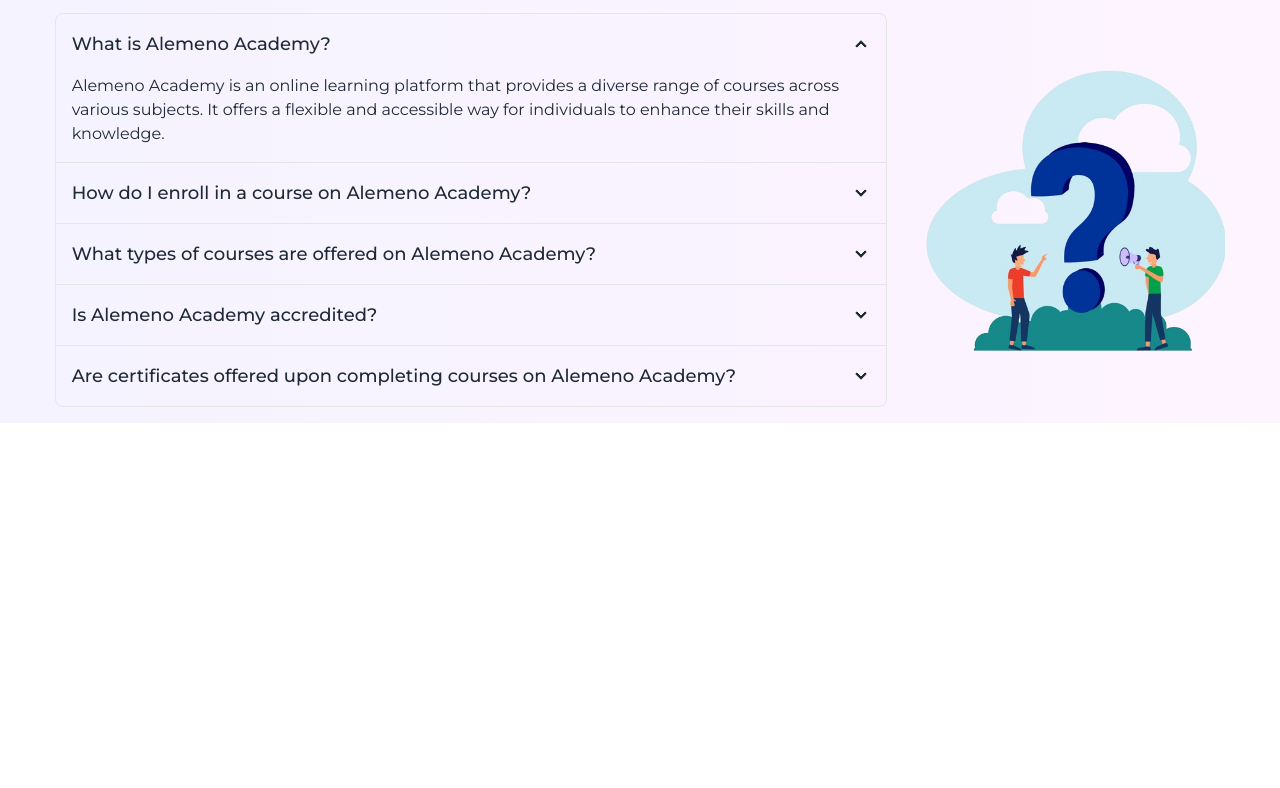
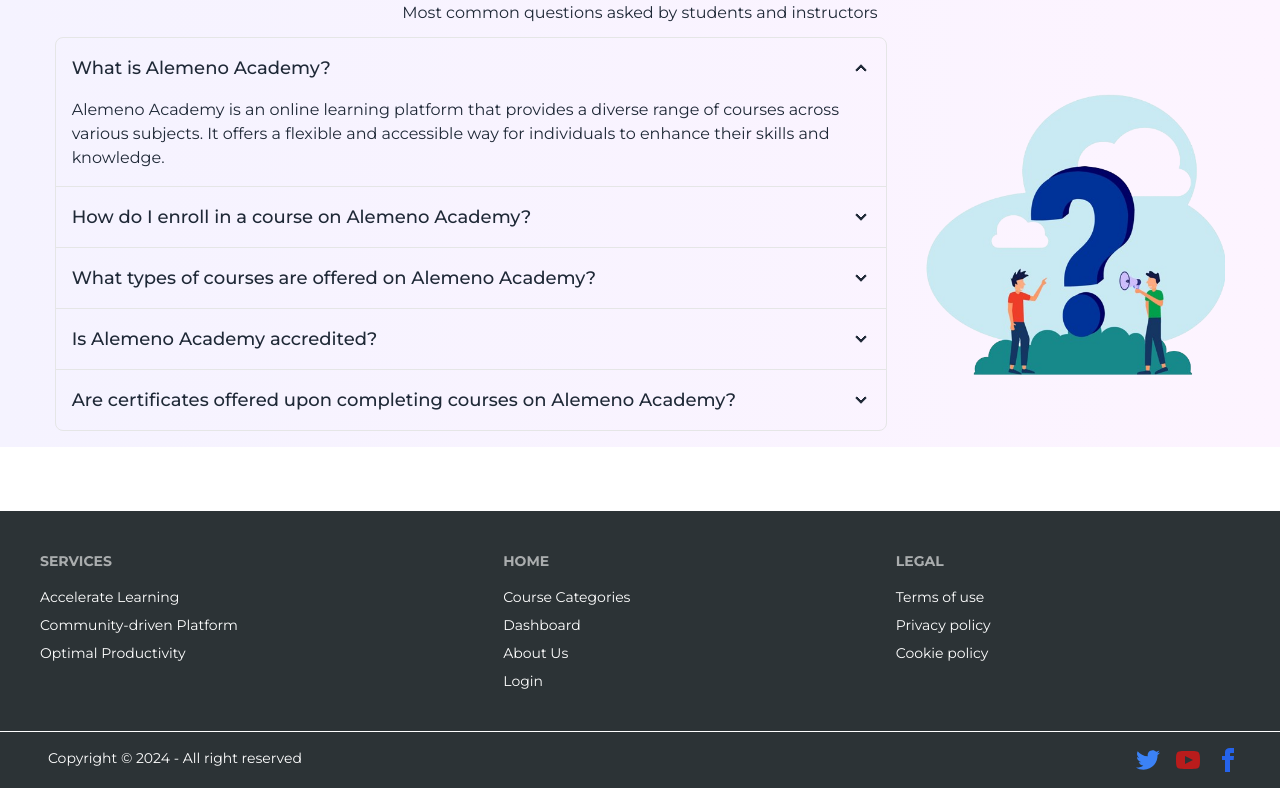
Before and after one commit to Ishtiak007/Alemeno-Academy-Client, a React (Vite) app: page / in a window 1280 px wide. Shown: the part 1416-2204 px from the top of the page. Before the commit the page ends 1903 px from the top, so only its background shows below. Built offline with nearby package versions, Linux system fonts and the light colour scheme; no server answers.

Commit message:
Footer section added

```diff
--- a/src/Layout/MainLayout.jsx
+++ b/src/Layout/MainLayout.jsx
@@ -1,5 +1,6 @@
 import { Outlet } from "react-router-dom";
 import Navbar from "../Pages/Home/Navbar/Navbar";
+import Footer from "../Pages/Home/Footer/Footer";
 
 
 const MainLayout = () => {
@@ -7,6 +8,7 @@
         <div>
             <Navbar></Navbar>
             <Outlet></Outlet>
+            <Footer></Footer>
         </div>
     );
 };
--- /dev/null
+++ b/src/Pages/Home/Footer/Footer.jsx
@@ -0,0 +1,41 @@
+
+
+const Footer = () => {
+    return (
+        <div>
+            <footer className="footer p-10 bg-[#2c3336] text-white">
+                <nav>
+                    <h6 className="footer-title">Services</h6>
+                    <a className="link link-hover">Accelerate Learning</a>
+                    <a className="link link-hover">Community-driven Platform</a>
+                    <a className="link link-hover">Optimal Productivity</a>
+                </nav>
+                <nav>
+                    <h6 className="footer-title">Home</h6>
+                    <a className="link link-hover">Course Categories</a>
+                    <a className="link link-hover">Dashboard</a>
+                    <a className="link link-hover">About Us</a>
+                    <a className="link link-hover">Login</a>
+                </nav>
+                <nav>
+                    <h6 className="footer-title">Legal</h6>
+                    <a className="link link-hover">Terms of use</a>
+                    <a className="link link-hover">Privacy policy</a>
+                    <a className="link link-hover">Cookie policy</a>
+                </nav>
+            </footer>
+            <footer className="footer px-10 py-4 border-t bg-[#2c3336] border-white">
+                <aside className="items-center grid-flow-col">
+                    <p className='text-white ml-2'>Copyright © 2024 - All right reserved</p>
+                </aside>
+                <nav className="grid-flow-col gap-4 md:place-self-center md:justify-self-end">
+                    <a><svg xmlns="http://www.w3.org/2000/svg" width="24" height="24" viewBox="0 0 24 24" className="fill-current text-blue-500"><path d="M24 4.557c-.883.392-1.832.656-2.828.775 1.017-.609 1.798-1.574 2.165-2.724-.951.564-2.005.974-3.127 1.195-.897-.957-2.178-1.555-3.594-1.555-3.179 0-5.515 2.966-4.797 6.045-4.091-.205-7.719-2.165-10.148-5.144-1.29 2.213-.669 5.108 1.523 6.574-.806-.026-1.566-.247-2.229-.616-.054 2.281 1.581 4.415 3.949 4.89-.693.188-1.452.232-2.224.084.626 1.956 2.444 3.379 4.6 3.419-2.07 1.623-4.678 2.348-7.29 2.04 2.179 1.397 4.768 2.212 7.548 2.212 9.142 0 14.307-7.721 13.995-14.646.962-.695 1.797-1.562 2.457-2.549z"></path></svg></a>
+                    <a><svg xmlns="http://www.w3.org/2000/svg" width="24" height="24" viewBox="0 0 24 24" className="fill-current text-red-700"><path d="M19.615 3.184c-3.604-.246-11.631-.245-15.23 0-3.897.266-4.356 2.62-4.385 8.816.029 6.185.484 8.549 4.385 8.816 3.6.245 11.626.246 15.23 0 3.897-.266 4.356-2.62 4.385-8.816-.029-6.185-.484-8.549-4.385-8.816zm-10.615 12.816v-8l8 3.993-8 4.007z"></path></svg></a>
+                    <a><svg xmlns="http://www.w3.org/2000/svg" width="24" height="24" viewBox="0 0 24 24" className="fill-current text-blue-600"><path d="M9 8h-3v4h3v12h5v-12h3.642l.358-4h-4v-1.667c0-.955.192-1.333 1.115-1.333h2.885v-5h-3.808c-3.596 0-5.192 1.583-5.192 4.615v3.385z"></path></svg></a>
+                </nav>
+            </footer>
+        </div>
+    );
+};
+
+export default Footer;
--- a/src/Pages/Home/Home/Home.jsx
+++ b/src/Pages/Home/Home/Home.jsx
@@ -3,6 +3,7 @@
 import Feature from "../Feature/Feature";
 import FAQsection from "../FAQsection/FAQsection";
 import Courses from "../Courses/Courses";
+import WhyChooseUS from "../WhyChooseUS/WhyChooseUS";
 
 
 const Home = () => {
@@ -14,6 +15,7 @@
             <Banner></Banner>
             <Feature></Feature>
             <Courses></Courses>
+            <WhyChooseUS></WhyChooseUS>
             <FAQsection></FAQsection>
         </div>
     );
--- a/src/Pages/Home/Navbar/Navbar.jsx
+++ b/src/Pages/Home/Navbar/Navbar.jsx
@@ -27,7 +27,7 @@
                             {navOptinons}
                         </ul>
                     </div>
-                    <div className=""><span className="text-black text-xl lg:font-bold">Alemeno</span><span className="text-green-500 text-xl font-bold">Academy</span></div>
+                    <div><span className="text-black text-xl lg:font-bold">Alemeno</span><span className="text-green-500 text-xl font-bold">Academy</span></div>
                 </div>
                 <div className="navbar-center hidden lg:flex">
                     <ul className="menu menu-horizontal px-1">
--- /dev/null
+++ b/src/Pages/Home/WhyChooseUS/WhyChooseUS.jsx
@@ -0,0 +1,13 @@
+
+
+const WhyChooseUS = () => {
+    return (
+        <div>
+            <div>
+                <h1>What sets us apart?</h1>
+            </div>
+        </div>
+    );
+};
+
+export default WhyChooseUS;
```
